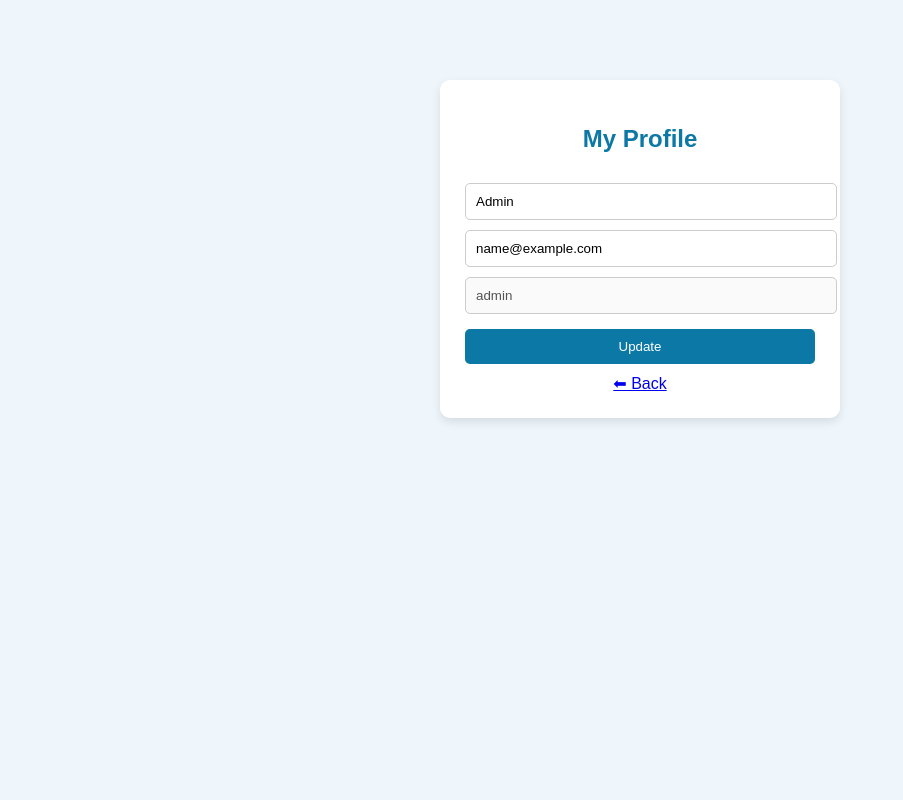
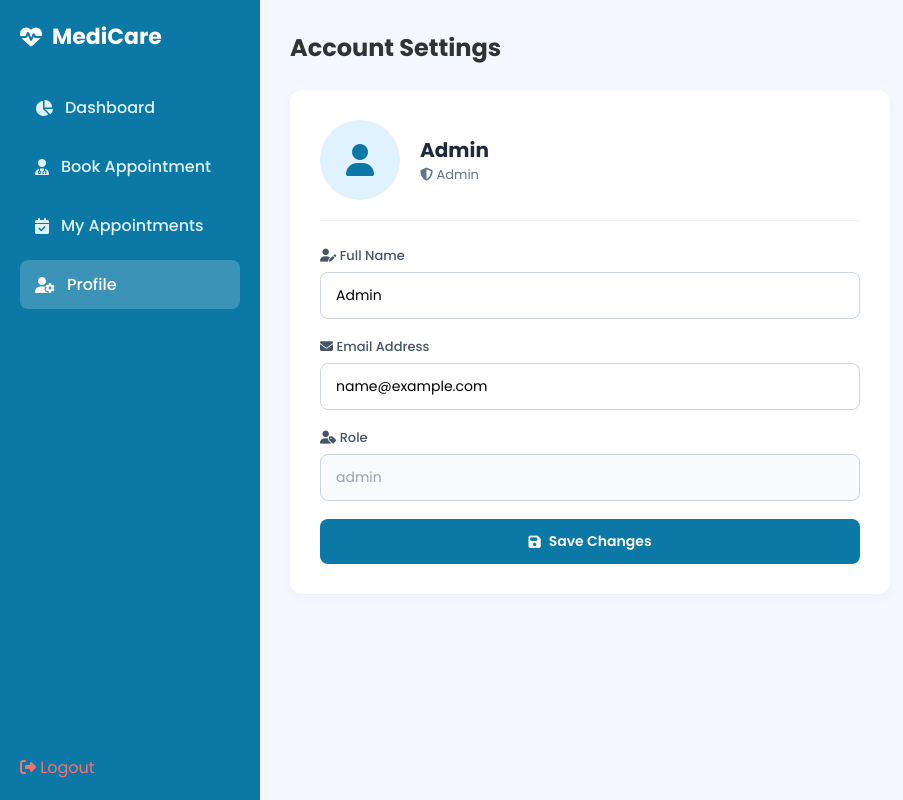
Before and after one commit to TashiniUpendra/-MEDICARE-ONLINE-APPOINTMENT-SYSTEM, a PHP site: page /profile.php in a window 1280 px wide. Shown: the whole page, without its empty margins (0-903 px from the left). Run offline with PHP 8.4, Linux system fonts and the light colour scheme; the visitor is signed in with stand-in values (Sample User, id 1).

Commit message:
Enhance profile.php with database update functionality
Updated the profile page to include database interaction for updating user details and improved the HTML structure.

```diff
--- a/profile.php
+++ b/profile.php
@@ -1,5 +1,6 @@
 <?php
 session_start();
+include "db.php";
 
 /* Login check */
 if (!isset($_SESSION["role"])) {
@@ -7,104 +8,166 @@ if (!isset($_SESSION["role"])) {
     exit();
 }
 
-/* Safe values */
+$user_id = $_SESSION["id"] ?? 0;
+$role    = $_SESSION["role"] ?? "patient";
+
+/* Update Details */
+if ($_SERVER["REQUEST_METHOD"] === "POST") {
+    $new_name  = trim($_POST["name"]);
+    $new_email = trim($_POST["email"]);
+
+    if (!empty($new_name) && !empty($new_email)) {
+        /* Database Update */
+        $stmt = $conn->prepare("UPDATE users SET name = ?, email = ? WHERE id = ?");
+        $stmt->bind_param("ssi", $new_name, $new_email, $user_id);
+
+        if ($stmt->execute()) {
+            // Update Session Variables
+            $_SESSION["name"]  = $new_name;
+            $_SESSION["email"] = $new_email;
+
+            $msg = "Profile updated successfully!";
+            $msg_type = "success";
+        } else {
+            $msg = "Failed to update profile. Email might already exist.";
+            $msg_type = "error";
+        }
+    } else {
+        $msg = "Please fill in all fields.";
+        $msg_type = "error";
+    }
+}
+
+/* Safe display values */
 $name  = $_SESSION["name"] ?? "No Name";
 $email = $_SESSION["email"] ?? "No Email";
-$role  = $_SESSION["role"] ?? "";
-
-/* Update */
-if ($_SERVER["REQUEST_METHOD"] === "POST") {
-
-    $_SESSION["name"]  = $_POST["name"] ?? $name;
-    $_SESSION["email"] = $_POST["email"] ?? $email;
-
-    // reload values
-    $name  = $_SESSION["name"];
-    $email = $_SESSION["email"];
-
-    $msg = "Profile Updated Successfully!";
-}
 ?>
 
 <!DOCTYPE html>
-<html>
+<html lang="en">
 <head>
-<title>Profile</title>
+<meta charset="UTF-8">
+<meta name="viewport" content="width=device-width, initial-scale=1.0">
+<title>MediCare | My Profile</title>
+
+<!-- FontAwesome Icons & Google Fonts -->
+<link rel="stylesheet" href="https://cdnjs.cloudflare.com/ajax/libs/font-awesome/6.4.0/css/all.min.css">
+<link href="https://fonts.googleapis.com/css2?family=Poppins:wght@300;400;500;600;700&display=swap" rel="stylesheet">
 
 <style>
-body{
-    font-family:Arial;
-    background:#eef6fb;
-}
+* { margin: 0; padding: 0; box-sizing: border-box; font-family: 'Poppins', sans-serif; }
+body { display: flex; background-color: #f4f7fe; color: #333; min-height: 100vh; }
 
-.box{
-    width:350px;
-    margin:80px auto;
-    background:white;
-    padding:25px;
-    border-radius:10px;
-    box-shadow:0 4px 10px rgba(0,0,0,0.1);
-}
+/* Sidebar Navigation */
+.sidebar { width: 260px; background: #0b78a6; color: #fff; padding: 20px; display: flex; flex-direction: column; justify-content: space-between; }
+.sidebar .brand { font-size: 22px; font-weight: 700; display: flex; align-items: center; gap: 10px; margin-bottom: 30px; }
+.sidebar-menu { list-style: none; }
+.sidebar-menu li { margin-bottom: 10px; }
+.sidebar-menu a { display: flex; align-items: center; gap: 12px; color: #e0f2fe; text-decoration: none; padding: 12px 15px; border-radius: 8px; font-weight: 500; transition: 0.3s; }
+.sidebar-menu a:hover, .sidebar-menu a.active { background: rgba(255, 255, 255, 0.2); color: #fff; }
 
-h2{
-    text-align:center;
-    color:#0b78a6;
-}
+/* Main Content Area */
+.main-content { flex: 1; padding: 30px; overflow-y: auto; }
+.header { display: flex; justify-content: space-between; align-items: center; margin-bottom: 25px; }
 
-input{
-    width:100%;
-    padding:10px;
-    margin-top:10px;
-    border-radius:5px;
-    border:1px solid #ccc;
-}
+/* Profile Card Box */
+.profile-card { background: white; max-width: 600px; padding: 30px; border-radius: 12px; box-shadow: 0 4px 12px rgba(0,0,0,0.03); }
 
-.btn{
-    width:100%;
-    margin-top:15px;
-    padding:10px;
-    background:#0b78a6;
-    color:white;
-    border:none;
-    border-radius:5px;
-}
+/* Avatar Section */
+.profile-header { display: flex; align-items: center; gap: 20px; margin-bottom: 25px; padding-bottom: 20px; border-bottom: 1px solid #f1f5f9; }
+.avatar-circle { width: 80px; height: 80px; background: #e0f2fe; color: #0b78a6; border-radius: 50%; display: flex; align-items: center; justify-content: center; font-size: 32px; }
+.user-title h3 { font-size: 20px; color: #1e293b; }
+.user-title p { font-size: 13px; color: #64748b; text-transform: capitalize; }
 
-.msg{
-    text-align:center;
-    color:green;
-}
+/* Form Elements */
+.form-group { margin-bottom: 18px; }
+.form-group label { display: block; font-size: 13px; font-weight: 500; color: #475569; margin-bottom: 6px; }
+.form-control { width: 100%; padding: 12px 15px; border: 1px solid #cbd5e1; border-radius: 8px; font-size: 14px; outline: none; transition: 0.3s; }
+.form-control:focus { border-color: #0b78a6; box-shadow: 0 0 0 3px rgba(11, 120, 166, 0.1); }
+.form-control[disabled] { background-color: #f8fafc; color: #94a3b8; cursor: not-allowed; }
 
-.back{
-    display:block;
-    text-align:center;
-    margin-top:10px;
-}
+/* Alert Messages */
+.alert { padding: 12px 15px; border-radius: 8px; font-size: 13px; margin-bottom: 20px; display: flex; align-items: center; gap: 10px; }
+.alert-success { background: #dcfce7; color: #15803d; border: 1px solid #bbf7d0; }
+.alert-error { background: #fee2e2; color: #b91c1c; border: 1px solid #fecaca; }
+
+/* Submit Button */
+.btn-submit { background: #0b78a6; color: white; border: none; padding: 12px 20px; border-radius: 8px; font-size: 14px; font-weight: 600; cursor: pointer; transition: 0.3s; width: 100%; display: flex; justify-content: center; align-items: center; gap: 8px; }
+.btn-submit:hover { background: #085a7d; }
 </style>
 </head>
-
 <body>
 
-<div class="box">
+    <!-- Sidebar Navigation -->
+    <div class="sidebar">
+        <div>
+            <div class="brand">
+                <i class="fa-solid fa-heart-pulse"></i> MediCare
+            </div>
+            <ul class="sidebar-menu">
+                <li><a href="patient-dashboard.php"><i class="fa-solid fa-chart-pie"></i> Dashboard</a></li>
+                <li><a href="doctor-list.php"><i class="fa-solid fa-user-doctor"></i> Book Appointment</a></li>
+                <li><a href="appointment-history.php"><i class="fa-solid fa-calendar-check"></i> My Appointments</a></li>
+                <li><a href="profile.php" class="active"><i class="fa-solid fa-user-gear"></i> Profile</a></li>
+            </ul>
+        </div>
+        <div>
+            <a href="logout.php" style="color: #f87171; text-decoration:none;"><i class="fa-solid fa-right-from-bracket"></i> Logout</a>
+        </div>
+    </div>
 
-<h2>My Profile</h2>
+    <!-- Main Content -->
+    <div class="main-content">
 
-<?php if(isset($msg)) echo "<p class='msg'>$msg</p>"; ?>
+        <div class="header">
+            <h2>Account Settings</h2>
+        </div>
 
-<form method="POST">
+        <div class="profile-card">
 
-<input type="text" name="name" value="<?php echo $name; ?>" required>
+            <div class="profile-header">
+                <div class="avatar-circle">
+                    <i class="fa-solid fa-user"></i>
+                </div>
+                <div class="user-title">
+                    <h3><?php echo htmlspecialchars($name); ?></h3>
+                    <p><i class="fa-solid fa-shield-halved"></i> <?php echo htmlspecialchars($role); ?></p>
+                </div>
+            </div>
 
-<input type="email" name="email" value="<?php echo $email; ?>" required>
+            <?php if(isset($msg)): ?>
+                <div class="alert alert-<?php echo $msg_type; ?>">
+                    <i class="fa-solid <?php echo $msg_type === 'success' ? 'fa-circle-check' : 'fa-circle-exclamation'; ?>"></i>
+                    <?php echo $msg; ?>
+                </div>
+            <?php endif; ?>
 
-<input type="text" value="<?php echo $role; ?>" disabled>
+            <form method="POST">
 
-<button class="btn">Update</button>
+                <div class="form-group">
+                    <label><i class="fa-solid fa-user-pen"></i> Full Name</label>
+                    <input type="text" name="name" class="form-control" value="<?php echo htmlspecialchars($name); ?>" required>
+                </div>
 
-</form>
+                <div class="form-group">
+                    <label><i class="fa-solid fa-envelope"></i> Email Address</label>
+                    <input type="email" name="email" class="form-control" value="<?php echo htmlspecialchars($email); ?>" required>
+                </div>
 
-<a href="patient-dashboard.php" class="back">⬅ Back</a>
+                <div class="form-group">
+                    <label><i class="fa-solid fa-user-tag"></i> Role</label>
+                    <input type="text" class="form-control" value="<?php echo htmlspecialchars($role); ?>" disabled>
+                </div>
 
-</div>
+                <button type="submit" class="btn-submit">
+                    <i class="fa-solid fa-floppy-disk"></i> Save Changes
+                </button>
+
+            </form>
+
+        </div>
+
+    </div>
 
 </body>
 </html>
```
